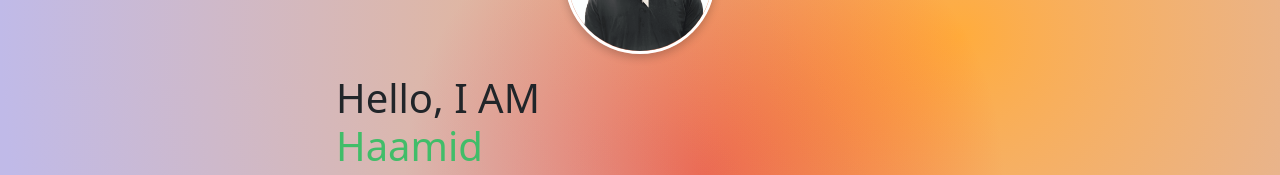
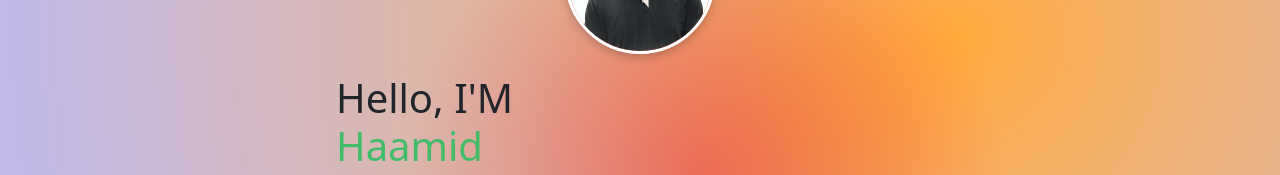
Before and after one commit to MassiveHaamid/My-Portfolio, a React (Vite) app in the folder frontend/: page / in a window 1280 px wide. Shown: the part 421-596 px from the top of the page. Built offline with nearby package versions, Linux system fonts and the light colour scheme; a web font is replaced by a local one.

Commit message:
@property css update

```diff
--- a/frontend/src/components/Home.jsx
+++ b/frontend/src/components/Home.jsx
@@ -14,7 +14,7 @@ const Home = () => {
           <img src="/Pro Mode Active.png" alt="Haamid" className="profile-image" />
           </div>
           <h1>
-            <span>Hello, I AM</span>
+            <span>Hello, I'M</span>
             <br />
             <div className="title-my-name">Haamid</div>
           </h1>
```
